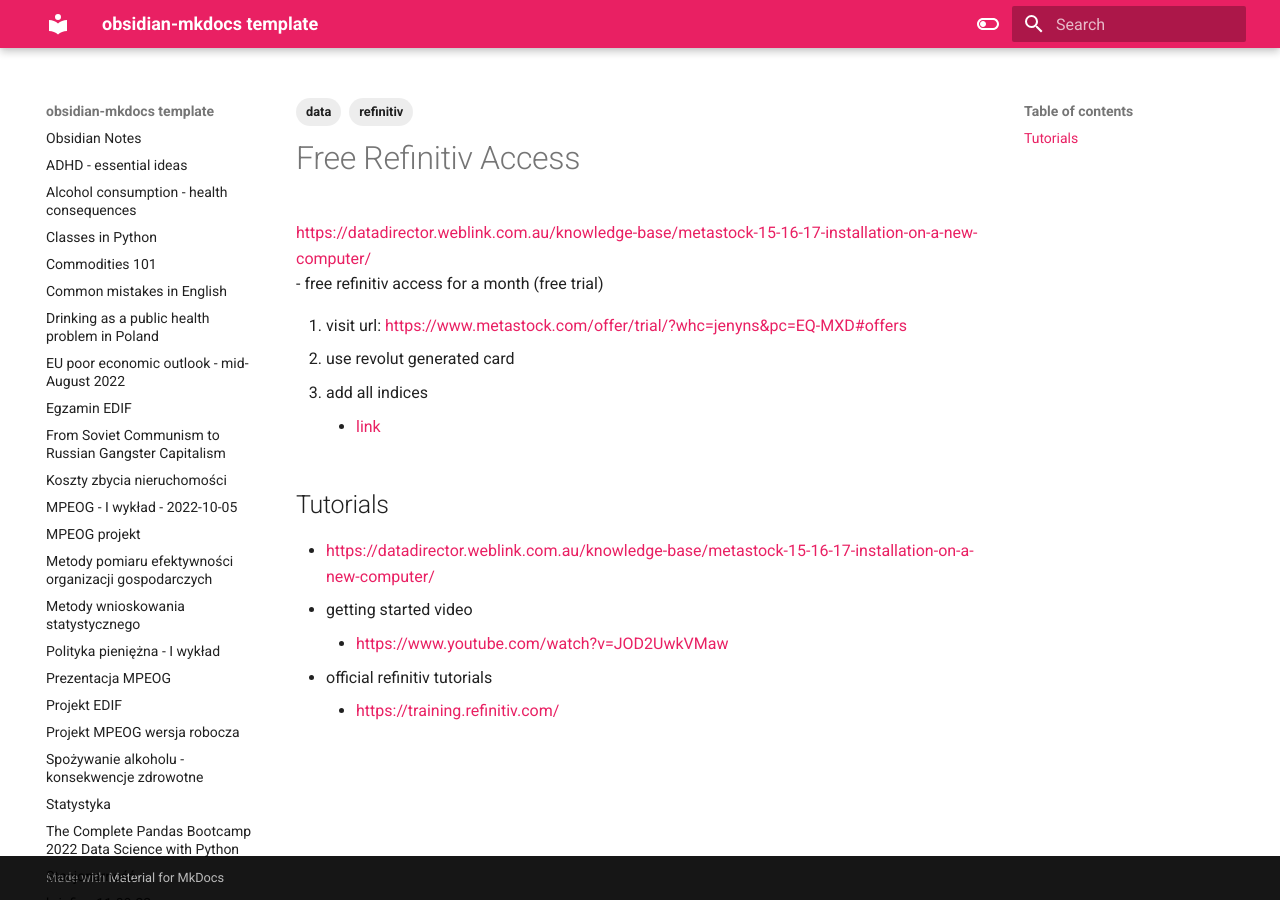
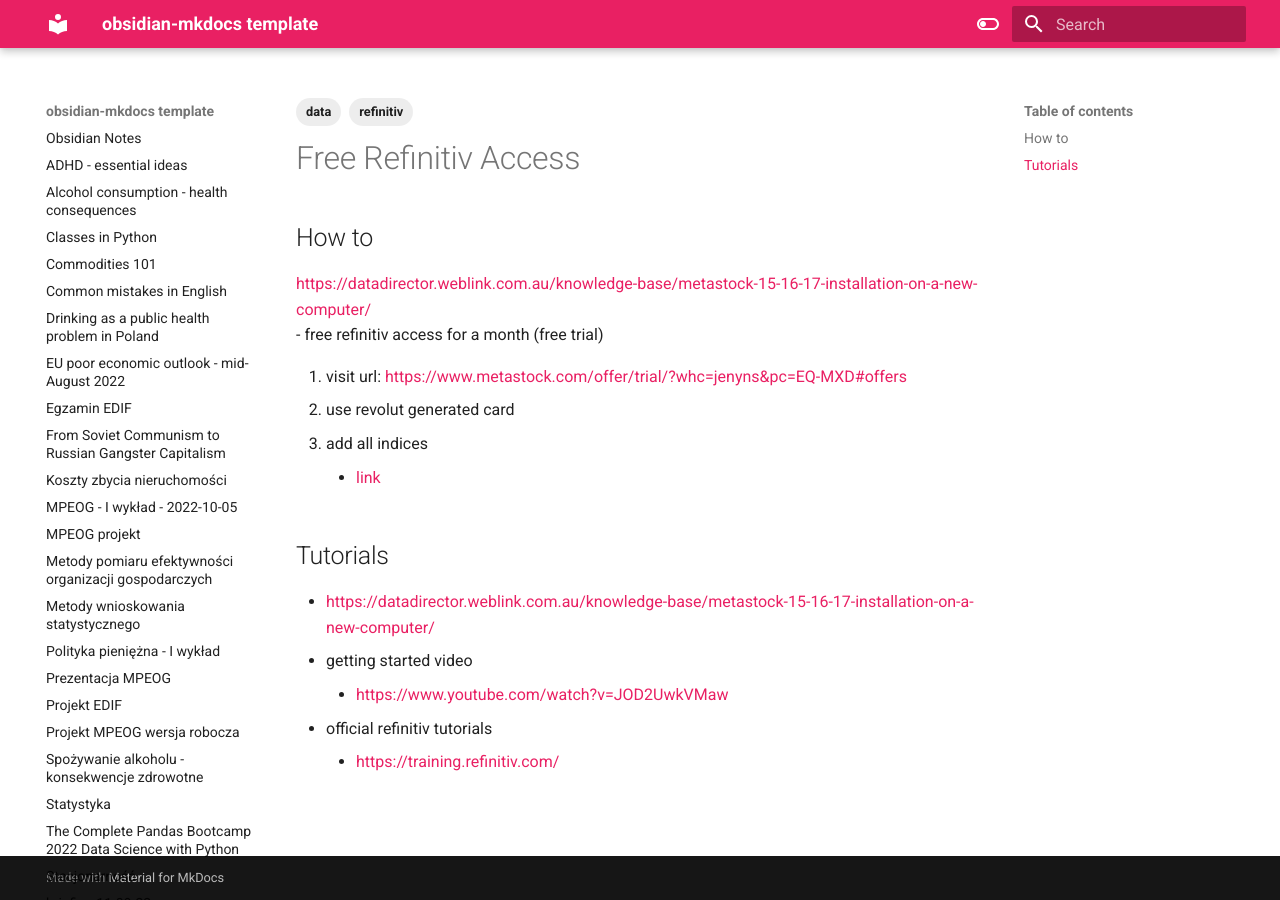
Before and after one commit to seszele64/obsidian-notes, an MkDocs documentation site: the page built from docs/free refinitiv access.md, in a window 1280 px wide. Built offline with MkDocs 1.6.1 and Material for MkDocs 9.7.7, drawn with Linux system fonts in a browser that asks for light colours; comment, search, counter and statistics services are not loaded.

Commit message:
[PUBLISHER] Merge #69

```diff
--- a/docs/free refinitiv access.md
+++ b/docs/free refinitiv access.md
@@ -5,10 +5,11 @@
 project:
 share: True
 date created: Monday, December 5th 2022, 4:49:31 pm
-date modified: Monday, December 5th 2022, 4:50:47 pm
+date modified: Monday, December 5th 2022, 4:53:05 pm
 ---
 # Free Refinitiv Access
 
+## How to
 
 <https://datadirector.weblink.com.au/knowledge-base/metastock-15-16-17-installation-on-a-new-computer/>
 - free refinitiv access for a month (free trial)
```
